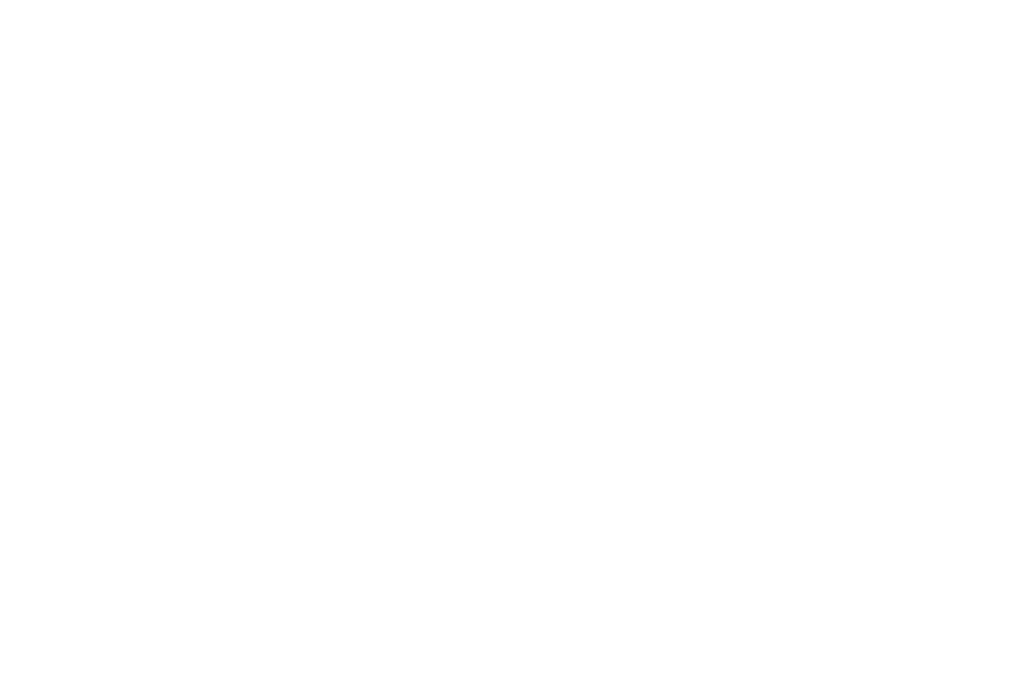
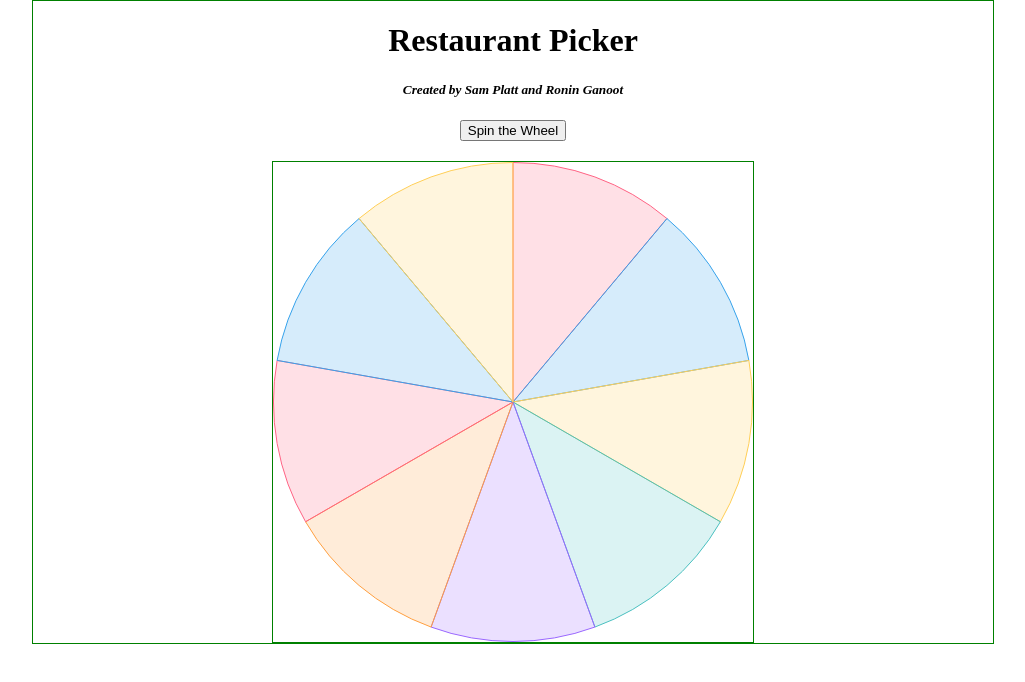
Before and after one commit to platt-sam/restaurant-picker, a plain HTML site: page index.html in a window 1280 px wide. Shown: the whole page, without its empty margins (127-1152 px from the left). Drawn offline with nearby package versions, Linux system fonts and the light colour scheme.

Commit message:
Revert "Revert "Chart""

```diff
--- a/index.html
+++ b/index.html
@@ -1,9 +1,63 @@
 <!DOCTYPE html>
 <html>
     <head>
+        <title>Restaurant Picker</title>
+        <meta charset="utf-8" />
+        <link rel="stylesheet" href="styles.css" />
+
+        <script src="wheel.js"></script>
+        <script src="https://cdn.jsdelivr.net/npm/chart.js"></script>
 
     </head>
-    <body>
+    <body class="center">
+        <h1>Restaurant Picker</h1>
+        <h5>Created by Sam Platt and Ronin Ganoot</h5>
+        <button type="button" id="spin" onclick="spinAnimation();">Spin the Wheel</button>
+        <!-- <button type="button" onclick="resetWheel();">Reset</button> -->
+        <br />
 
+        <div class="container">
+            <canvas id="wheel"></canvas>
+            <script>
+                var restaurants = ["A", "B", "C", "D", "E", "F", "G", "H", "I"]; // list of restaurants to choose from
+
+                const ctx = document.getElementById('wheel');
+                const wheel = new Chart(ctx, {
+                    type: 'pie',
+                    data: {
+                        labels: restaurants,
+                        datasets: [{
+                            label: 'Restaurants',
+                            data: Array.from(restaurants, x => 1),
+                            backgroundColor: [
+                                'rgba(255, 99, 132, 0.2)',
+                                'rgba(54, 162, 235, 0.2)',
+                                'rgba(255, 206, 86, 0.2)',
+                                'rgba(75, 192, 192, 0.2)',
+                                'rgba(153, 102, 255, 0.2)',
+                                'rgba(255, 159, 64, 0.2)'
+                            ],
+                            borderColor: [
+                                'rgba(255, 99, 132, 1)',
+                                'rgba(54, 162, 235, 1)',
+                                'rgba(255, 206, 86, 1)',
+                                'rgba(75, 192, 192, 1)',
+                                'rgba(153, 102, 255, 1)',
+                                'rgba(255, 159, 64, 1)'
+                            ],
+                            borderWidth: 1
+                        }]
+                    },
+                    options: {
+                        plugins: {
+                            legend: {
+                                display: false,
+                            },
+                        },
+                        responsive: true
+                    },
+                });
+            </script>
+        </div>
     </body>
 </html>
--- /dev/null
+++ b/styles.css
@@ -0,0 +1,17 @@
+.center {
+    margin: auto;
+    width: 75%;
+    align-items: center;
+    border: solid 1px green;
+    text-align: center;
+}
+h5 {
+    font-style: italic;
+}
+.container {
+    width: 50%;
+    height: 50%;
+    margin: auto;
+    margin-top: 20px;
+    border: solid 1px green;
+}
--- /dev/null
+++ b/wheel.js
@@ -0,0 +1,19 @@
+function spinAnimation() {
+    var wheel = document.getElementById("wheel");
+    var rotate_by_deg = Math.floor(Math.random() * 360);
+    var duration = Math.floor(rotate_by_deg * 0.05);
+
+    console.log("Rotate by ", rotate_by_deg, " degrees over a period of ", duration, " seconds")
+
+    wheel.style.transform = "rotate(" + rotate_by_deg + "deg)";
+    wheel.style.transitionDuration = duration + "s";
+
+    document.getElementById("spin").disabled = true;
+}
+
+function resetWheel() {
+    var wheel = document.getElementById("wheel");
+
+    wheel.style.transform = "rotate(0deg)";
+    wheel.style.transitionDuration = "0s";
+}
```
